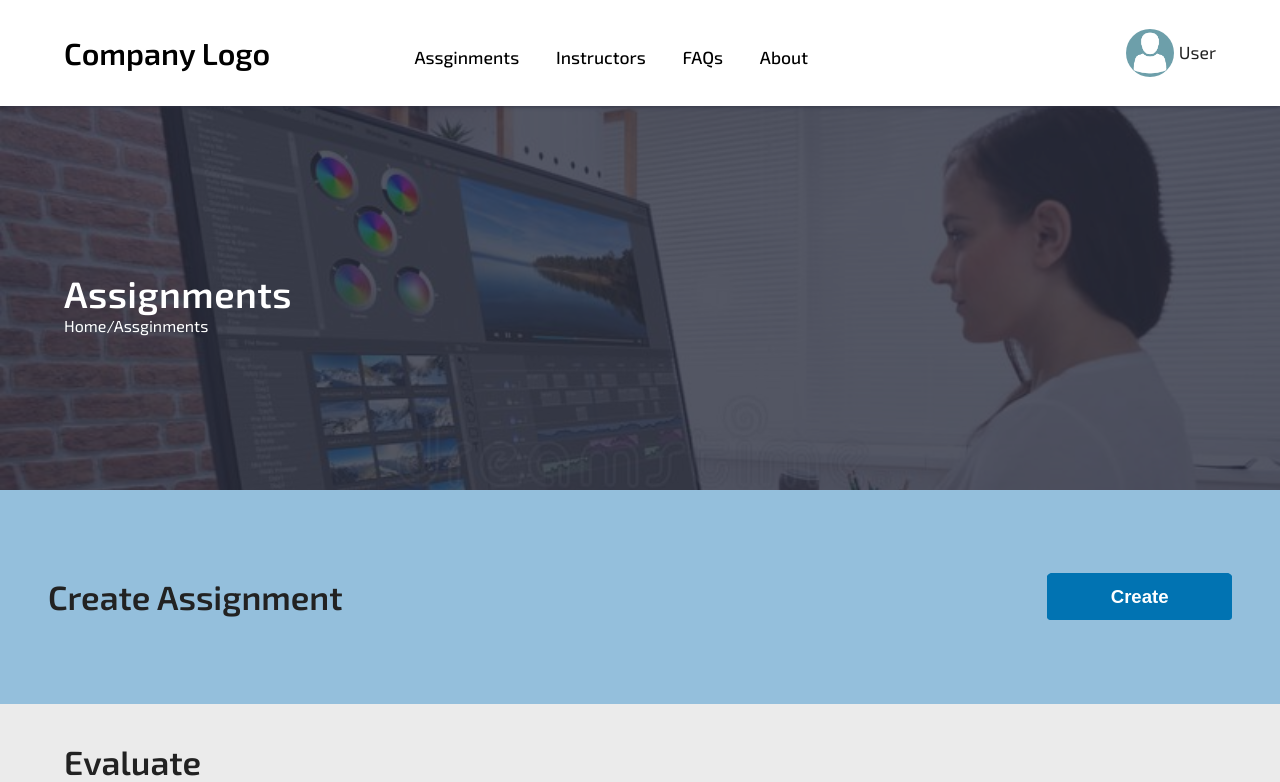
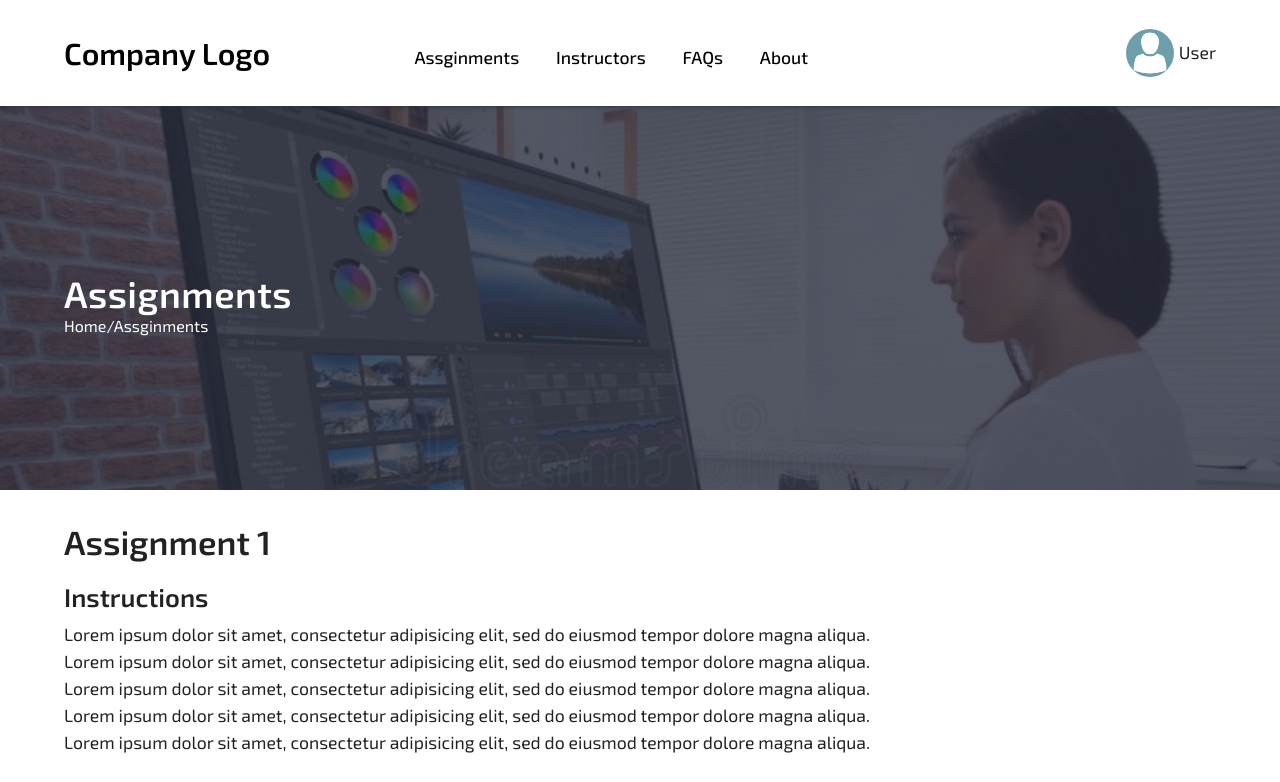
Before and after one commit to soorajarsn/True-exam, a React (Vite) app: page /assignments in a window 1280 px wide. Shown: the top 782 px of the page. Built offline with nearby package versions, Linux system fonts and the light colour scheme; sample sign-in values are in the browser's storage.

Commit message:
add student view of assignment to assignment page for debugging

```diff
--- a/src/components/Assignments.js
+++ b/src/components/Assignments.js
@@ -6,6 +6,7 @@ import Footer from "./Footer";
 import AssignmentViewInstructor from "./AssignmentViewInstructor";
 import "../styles/assignment.scss";
 import img1 from "./images/img1.jpg";
+import AssignmentViewStudent from "./AssignmentViewStudent";
 function Assignments(props) {
   const auth = useContext(AuthContext);
   return (
@@ -28,7 +29,8 @@ function Assignments(props) {
               </div>
             </div>
           </div>
-          <AssignmentViewInstructor />
+          {/* <AssignmentViewInstructor /> */}
+          <AssignmentViewStudent />
           <Footer />
         </div>
       )}
```
